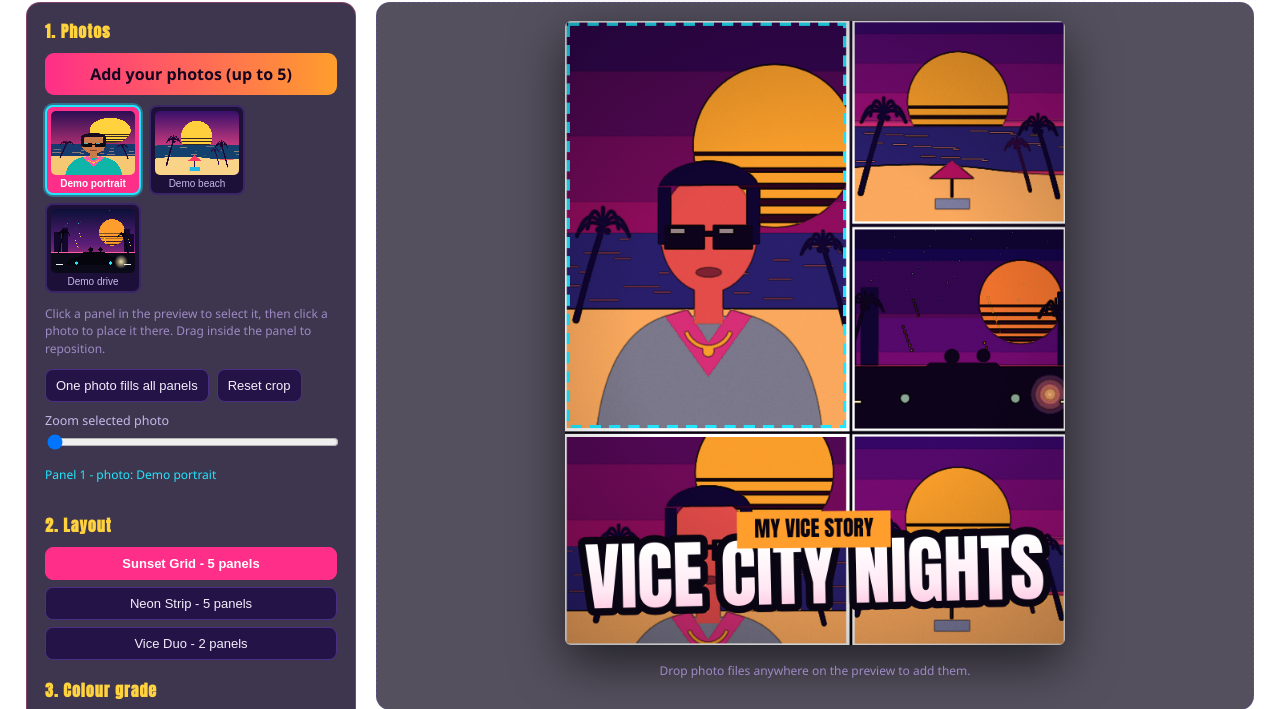
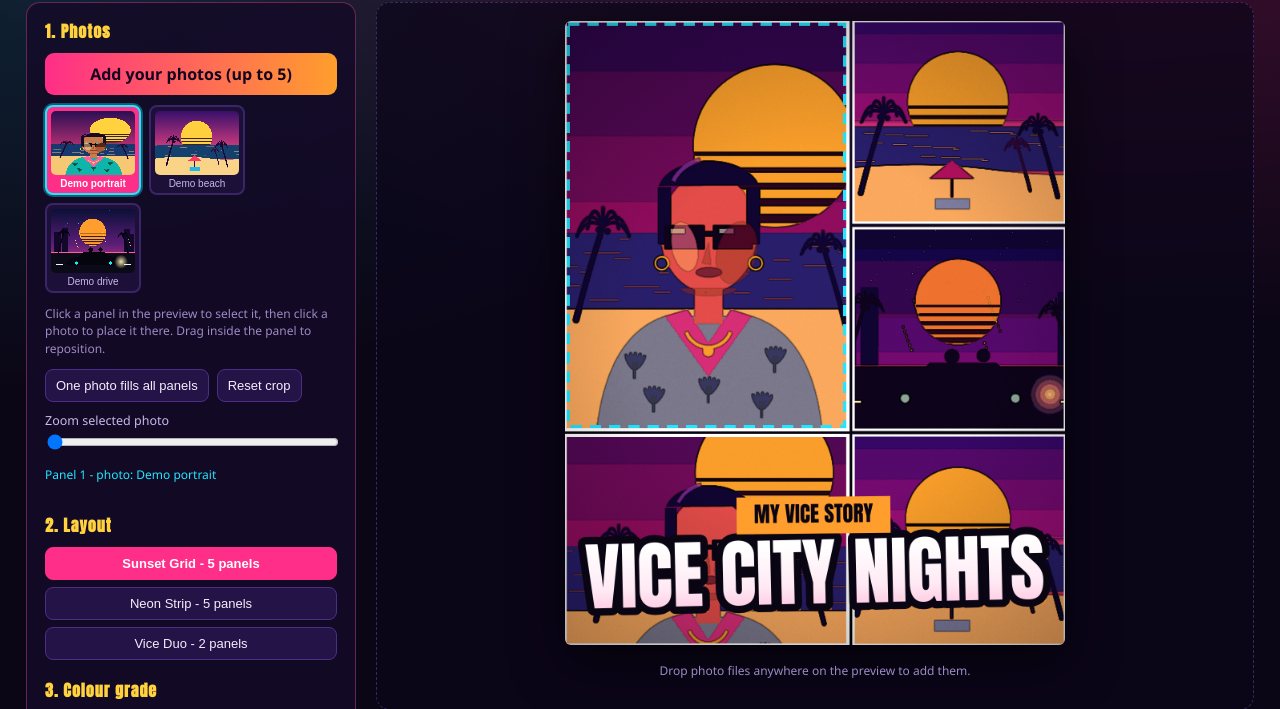
Before and after one commit to memelljk/vice-cover-studio-2, a plain HTML site: page app/index.html in a window 1280 px wide. Shown: the part 87-796 px from the top of the page. Drawn offline with Linux system fonts and the light colour scheme.

Commit message:
Vice Cover Studio — round 2: dark theme fix, favicon, richer portrait shading, centred drive sun, sub-band spacing

```diff
--- a/app/index.html
+++ b/app/index.html
@@ -4,6 +4,7 @@
 <meta charset="utf-8">
 <meta name="viewport" content="width=device-width, initial-scale=1">
 <title>Vice Cover Studio - GTA-style cover maker</title>
+<link rel="icon" href="data:,">
 <link rel="stylesheet" href="style.css">
 </head>
 <body>
--- a/app/src/cover.js
+++ b/app/src/cover.js
@@ -298,7 +298,7 @@ function drawCaption(ctx, W, H, st) {
     const spx = Math.round(H * 0.034);
     ctx.font = `${spx}px Anton, sans-serif`;
     const w = ctx.measureText(sub).width + spx * 1.6;
-    const y = (atBottom ? -1 : 1) * H * 0.085;
+    const y = (atBottom ? -1 : 1) * H * 0.108;
     ctx.save();
     ctx.translate(0, y);
     ctx.rotate(0.012);
--- a/app/src/demo.js
+++ b/app/src/demo.js
@@ -122,6 +122,37 @@ export function makePortraitScene() {
   // Mouth.
   ctx.fillStyle = '#8c3f28';
   ctx.beginPath(); ctx.ellipse(446, 664, 34, 13, 0, 0, 6.2832); ctx.fill();
+  // Face modelling: cheek + jaw shadow, nose, brow shadow - flat shapes
+  // that survive posterizing as shaded planes, not a blank oval.
+  ctx.fillStyle = 'rgba(146,62,32,0.55)';
+  ctx.beginPath(); ctx.ellipse(520, 612, 52, 84, 0.25, 0, 6.2832); ctx.fill();
+  ctx.beginPath(); ctx.ellipse(446, 706, 74, 20, 0, 0, 3.1416); ctx.fill();
+  ctx.beginPath();
+  ctx.moveTo(446, 585); ctx.lineTo(428, 640); ctx.lineTo(452, 644);
+  ctx.closePath(); ctx.fill();
+  ctx.fillStyle = 'rgba(255,214,170,0.5)';
+  ctx.beginPath(); ctx.ellipse(382, 596, 34, 66, -0.2, 0, 6.2832); ctx.fill();
+  // Gold earrings.
+  ctx.strokeStyle = '#ffd23e';
+  ctx.lineWidth = 7;
+  ctx.beginPath(); ctx.arc(322, 640, 17, 0, 6.2832); ctx.stroke();
+  ctx.beginPath(); ctx.arc(570, 640, 17, 0, 6.2832); ctx.stroke();
+  // Hair shine streak.
+  ctx.strokeStyle = 'rgba(120,70,180,0.8)';
+  ctx.lineWidth = 13;
+  ctx.beginPath(); ctx.arc(446, 470, 105, 3.6, 4.5); ctx.stroke();
+  // Shirt print: dark palm sprigs on the teal.
+  ctx.fillStyle = 'rgba(4,80,74,0.85)';
+  const sprigs = [[250, 920], [620, 905], [300, 1010], [585, 1025], [445, 985]];
+  for (const [sx, sy] of sprigs) {
+    for (let i = 0; i < 5; i++) {
+      const a = -0.5 + i * 0.28;
+      ctx.beginPath();
+      ctx.ellipse(sx + Math.sin(a) * 26, sy - Math.cos(a) * 22, 7, 24, a, 0, 6.2832);
+      ctx.fill();
+    }
+    ctx.fillRect(sx - 3, sy - 6, 6, 30);
+  }
   return c;
 }
 
@@ -157,7 +188,7 @@ export function makeBeachScene() {
 export function makeDriveScene() {
   const [c, ctx] = canvas(1100, 820);
   sky(ctx, 1100, 820, '#0b1038', '#5c1e78', '#e83e6b');
-  stripedSun(ctx, 800, 300, 170, '#ff9e2c');
+  stripedSun(ctx, 545, 300, 175, '#ff9e2c');
   ctx.fillStyle = '#2de2e6';
   for (let i = 0; i < 40; i++) {
     ctx.globalAlpha = 0.35 + (i % 4) * 0.15;
--- a/app/style.css
+++ b/app/style.css
@@ -11,7 +11,8 @@
 body {
   margin: 0;
   font-family: 'Segoe UI', system-ui, sans-serif;
-  background: #0b0616 radial-gradient(1200px 500px at 85% -5%, rgba(255, 46, 136, 0.25), transparent),
+  background-color: #0b0616;
+  background-image: radial-gradient(1200px 500px at 85% -5%, rgba(255, 46, 136, 0.25), transparent),
     radial-gradient(900px 480px at 0% 0%, rgba(34, 230, 255, 0.14), transparent);
   color: #f4eefc;
   min-height: 100vh;
```
Also changed, not shown: screenshots/1-cover.jpg, screenshots/2-editor.jpg, screenshots/3-cover-portrait.jpg, screenshots/4-cover-square.jpg.
